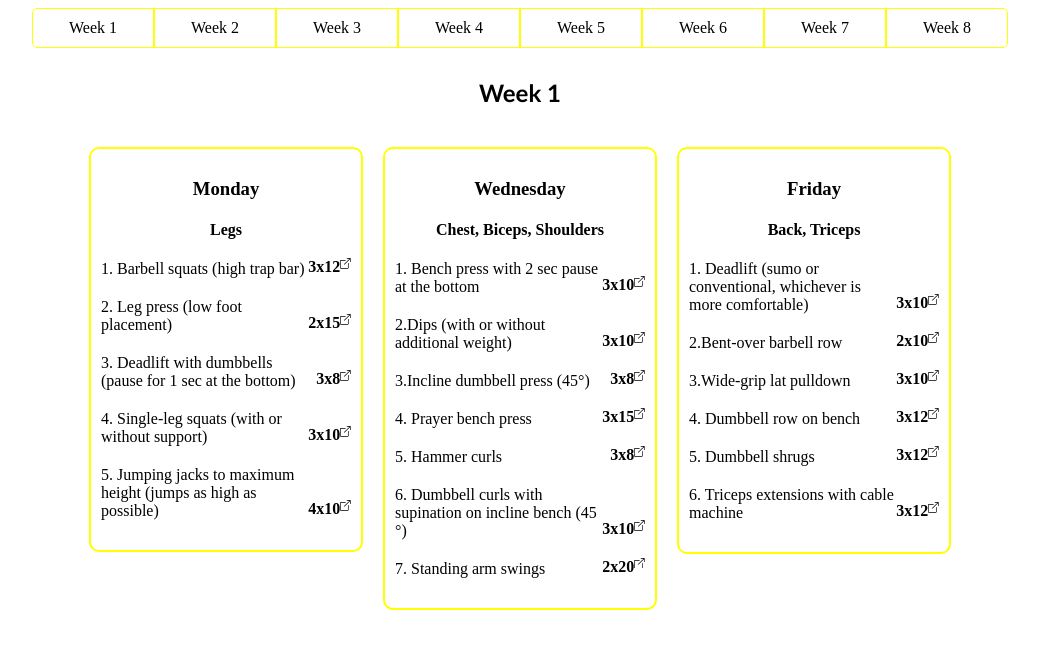
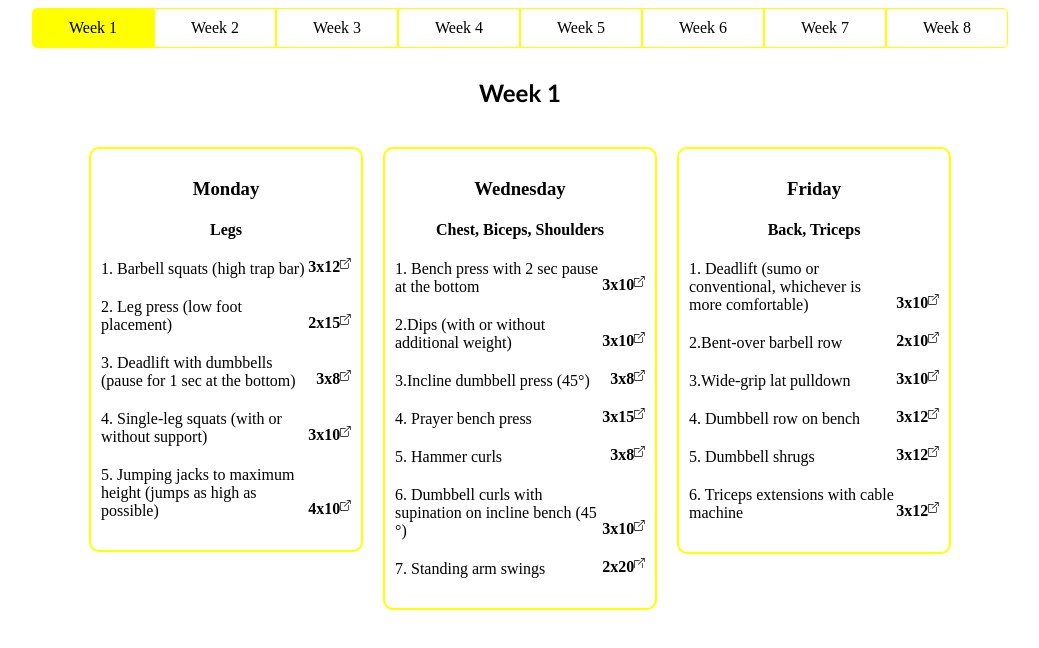
Before and after one commit to vladik9/WorkOutProject, a React (Create React App) app in the folder work-out-app/: page / in a window 1280 px wide. Shown: the top 648 px of the page, without its empty margins (120-1159 px from the left). Built offline with nearby package versions, Linux system fonts and the light colour scheme.

Commit message:
adding stlyes and logic for seleted week program"

```diff
--- a/work-out-app/src/App.js
+++ b/work-out-app/src/App.js
@@ -7,25 +7,34 @@ import { weeksDays } from "./exercisesObject";
 import Navigator from "./Navigator/Navigator";
 import Modal from "./Cards/Exercise/Modal/Modal";
 function App() {
-  const [currentWeekNumber, setCurrentWeekNumber] = useState(weeksDays[0]);
+  const [selectedWeekNumber, setselectedWeekNumber] = useState(weeksDays[0]);
+  const [isOpen, setIsOpen] = useState(false);
   const [currentExercise, setCurrentExercise] = useState({
     link: "",
     nbOfSets: "",
     category: "",
   });
-  const [isOpen, setIsOpen] = useState(false);
   const handleModalExecute = (exerciseLink, repetitions) => {
     setCurrentExercise({ link: exerciseLink, nbOfSets: repetitions });
     setIsOpen(true);
   };
+  const setWeekDaySelected = (weekDaySelected) => {
+    setselectedWeekNumber(weekDaySelected);
+  };
+
   return (
     <>
       <div className={navStyles.navigatorPosition}>
-        {weeksDays.map((el) => (
-          <Navigator key={el} weekNumber={el} />
+        {weeksDays.map((item) => (
+          <Navigator
+            key={item}
+            weekNumber={item}
+            setWeekDaySelected={setWeekDaySelected}
+            selectedWeekNumber={selectedWeekNumber}
+          />
         ))}
       </div>
-      <div className={styles.currentWeekStyle}>{currentWeekNumber}</div>
+      <div className={styles.currentWeekStyle}>{selectedWeekNumber}</div>
       <div className={styles.cardWrapper}>
         <Cards
           dataObject={exerciseObject}
--- a/work-out-app/src/Navigator/Navigator.jsx
+++ b/work-out-app/src/Navigator/Navigator.jsx
@@ -1,11 +1,16 @@
-import React, { useState } from "react";
+import React from "react";
 import styles from "./Navigator.module.css";
-export default function Navigator({ weekNumber }) {
-  const [weekDaySelected, setWeekDaySelected] = useState("Week 1");
-
+export default function Navigator({
+  weekNumber,
+  selectedWeekNumber,
+  setWeekDaySelected,
+}) {
   return (
     <div
       id={weekNumber}
+      style={{
+        backgroundColor: weekNumber === selectedWeekNumber ? "yellow" : "",
+      }}
       className={styles.navigatorElement}
       onClick={(event) => {
         setWeekDaySelected(event.target.id);
--- a/work-out-app/src/Navigator/Navigator.module.css
+++ b/work-out-app/src/Navigator/Navigator.module.css
@@ -4,7 +4,6 @@
   height: 50;
   text-align: center;
   padding: 10px;
-
 }
 .navigatorElement:first-child {
   border-top-left-radius: 5px;
@@ -33,5 +32,5 @@
   background-color: yellow;
   color: white;
   font-weight: bold;
-
+  cursor: pointer;
 }
```
Lines whose indentation alone changed are shown as unchanged.
